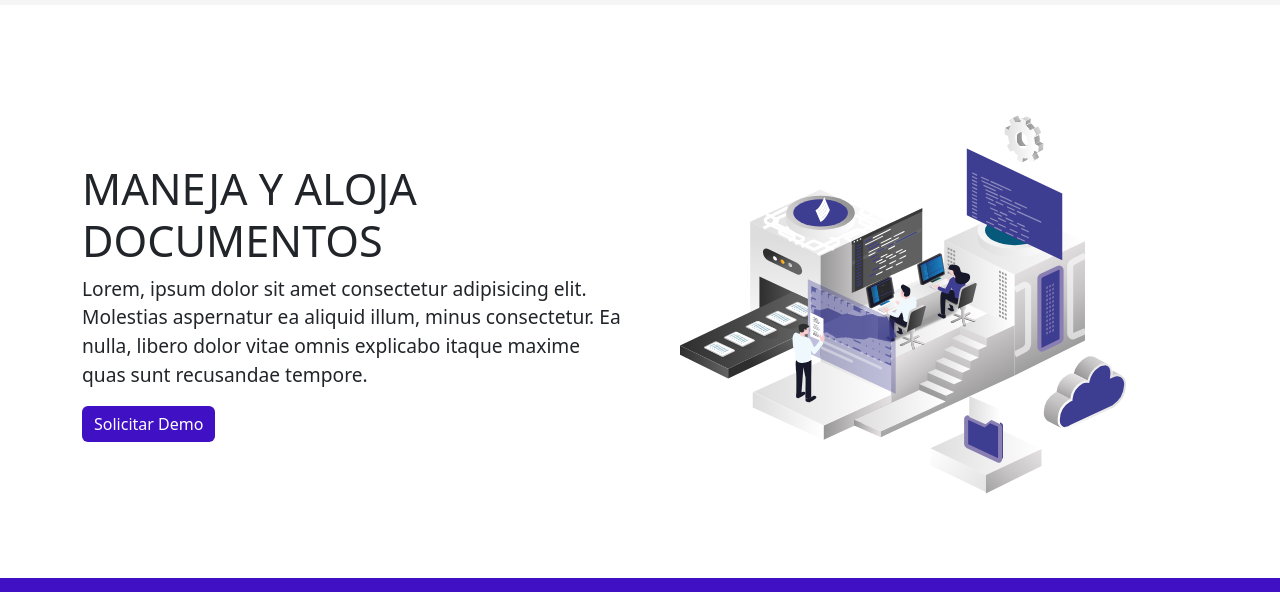
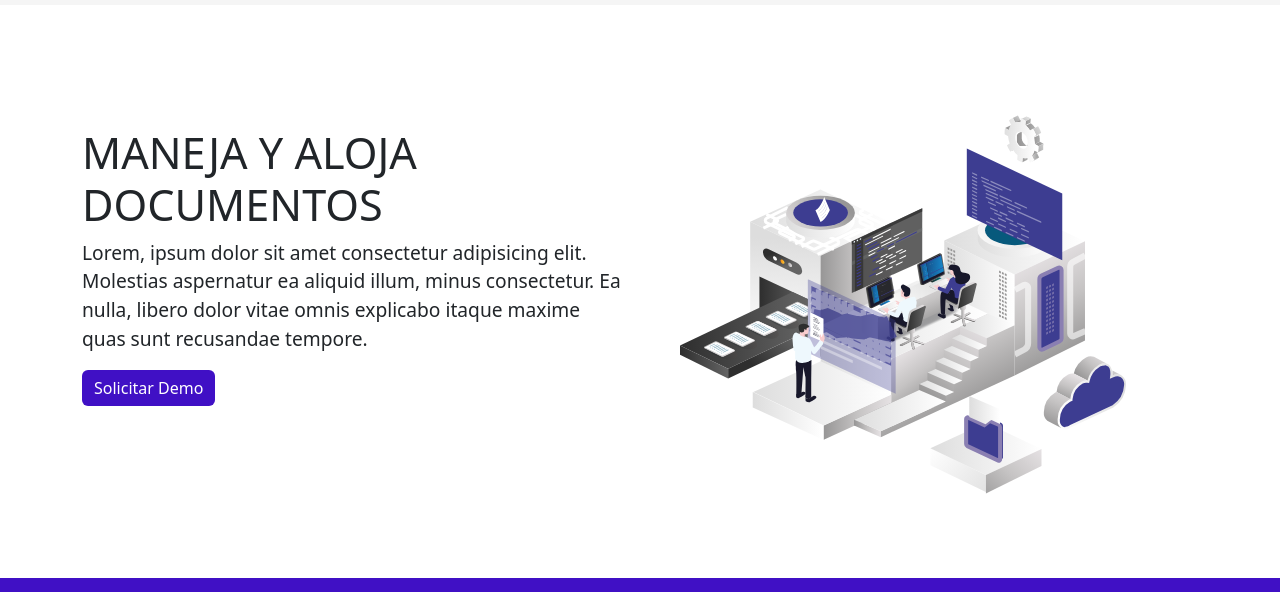
Before and after one commit to M1gu3l4ngel/ClouDoc, a plain HTML site: page index.html in a window 1280 px wide. Shown: the part 106-698 px from the top of the page. Drawn offline with nearby package versions, Linux system fonts and the light colour scheme.

Commit message:
5 - Agregando Ajustes

```diff
--- a/index.html
+++ b/index.html
@@ -103,8 +103,8 @@
 					<div class="col-md-12">
 						<div class="row">
 							<div class="col-md-6 d-flex align-items-center">
-								<div class="jumbotron pt-5 animate__animated animate__zoomInRight">
-									<h1 class="pt-5">MANEJA Y ALOJA DOCUMENTOS</h1>
+								<div class="jumbotron animate__animated animate__zoomInRight">
+									<h1 class="pt-4">MANEJA Y ALOJA DOCUMENTOS</h1>
 									<p>
 										Lorem, ipsum dolor sit amet consectetur adipisicing elit. Molestias aspernatur ea aliquid illum, minus consectetur. Ea nulla,
 										libero dolor vitae omnis explicabo itaque maxime quas sunt recusandae tempore.
```
